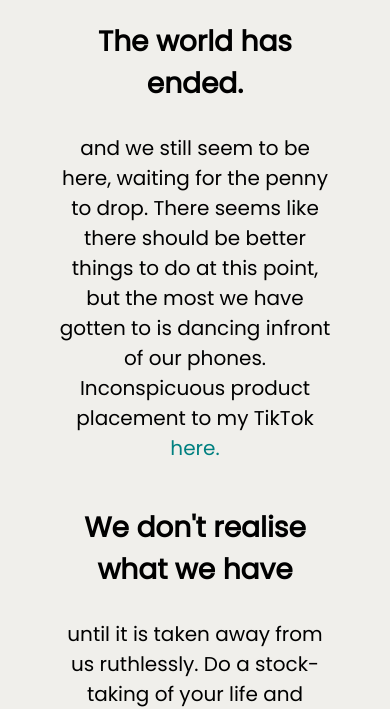
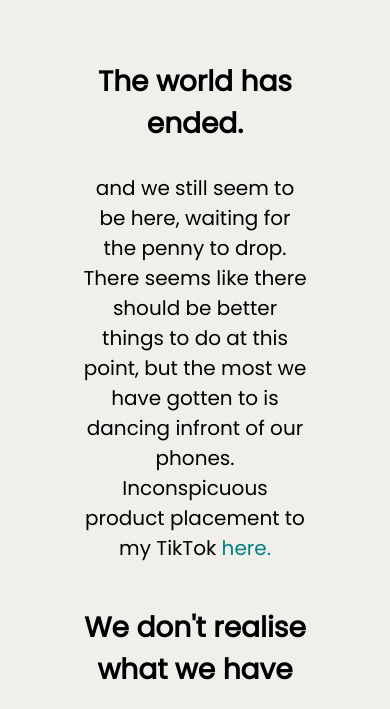
Before and after one commit to AMNoronha/Medium-Article, a plain HTML site: page index.html in a window 390 px wide. Shown: the part 540-1249 px from the top of the page. Drawn offline with Linux system fonts and the light colour scheme.

Commit message:
fix container

```diff
--- a/index.html
+++ b/index.html
@@ -12,7 +12,7 @@
     <h1 class="text-centered">The last article to read in 2021</h1>
     <h2 class="text-centered sub-text">7 things to take-away from two years in pandemic</h2>
   </div>
-  <container>
+  <div class= "container">
     <div class="card-text">
       <h2>The world has ended.</h2>
       <p>and we still seem to be here, waiting for the penny to drop.
@@ -30,7 +30,6 @@
         from us.
       </p>
     </div>
-  </container>
-
+  </div>
 </body>
 </html>
--- a/style.css
+++ b/style.css
@@ -3,21 +3,21 @@
 
 @media (max-width: 2000px) {
   /* For a screen < 960px, this CSS will be read */
-  container {
+  .container {
     width: 700px;
     margin: 40px auto;
   }
 }
 @media (max-width: 720px) {
   /* For a screen < 720px, this CSS will be read */
-  container {
+  .container {
     width: 500px;
     margin: 40px auto;
   }
 }
 @media (max-width: 540px) {
   /* For a screen < 540px, this CSS will be read */
-  container {
+  .container {
     width: 300px;
     margin: 40px auto;
   }
```
